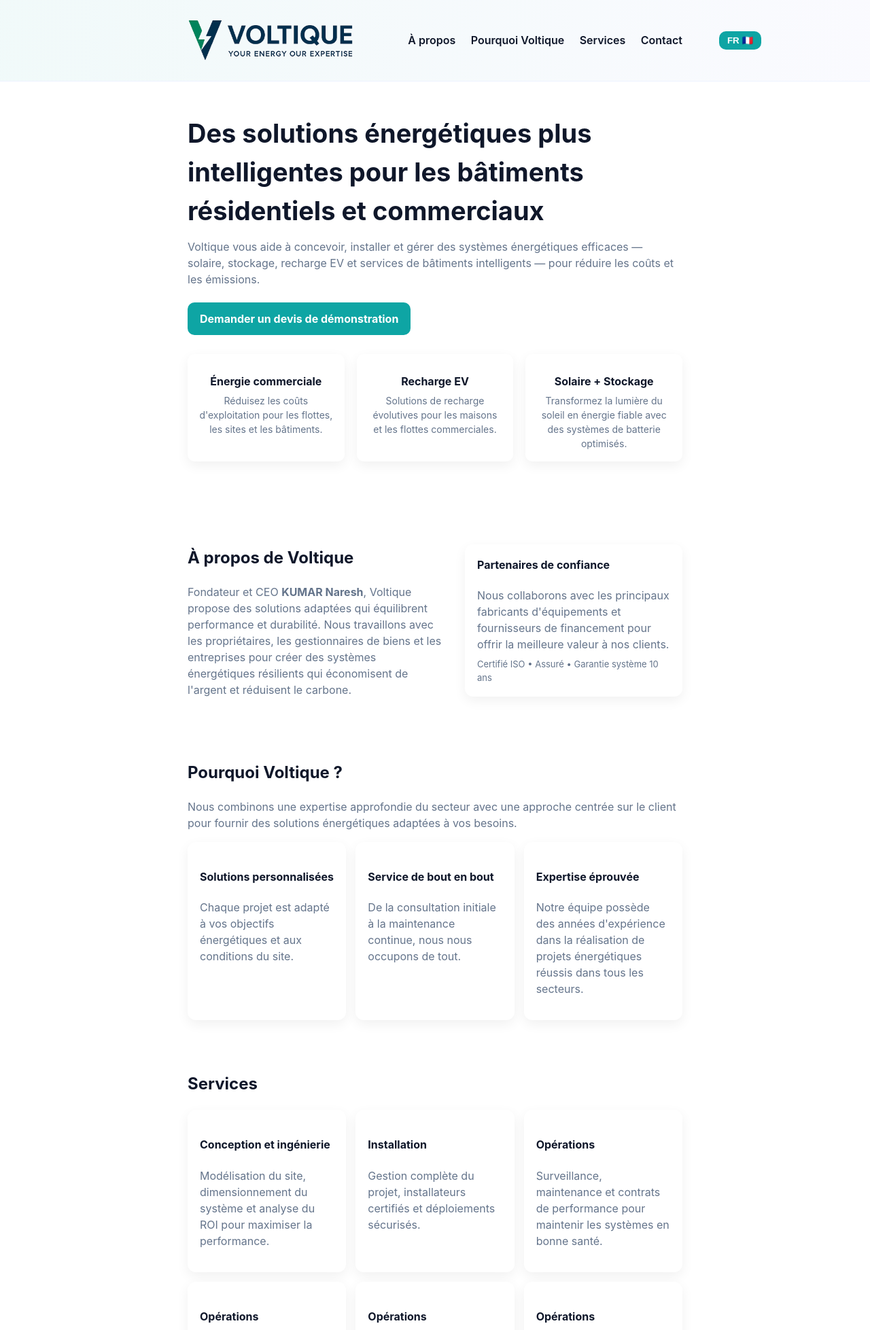
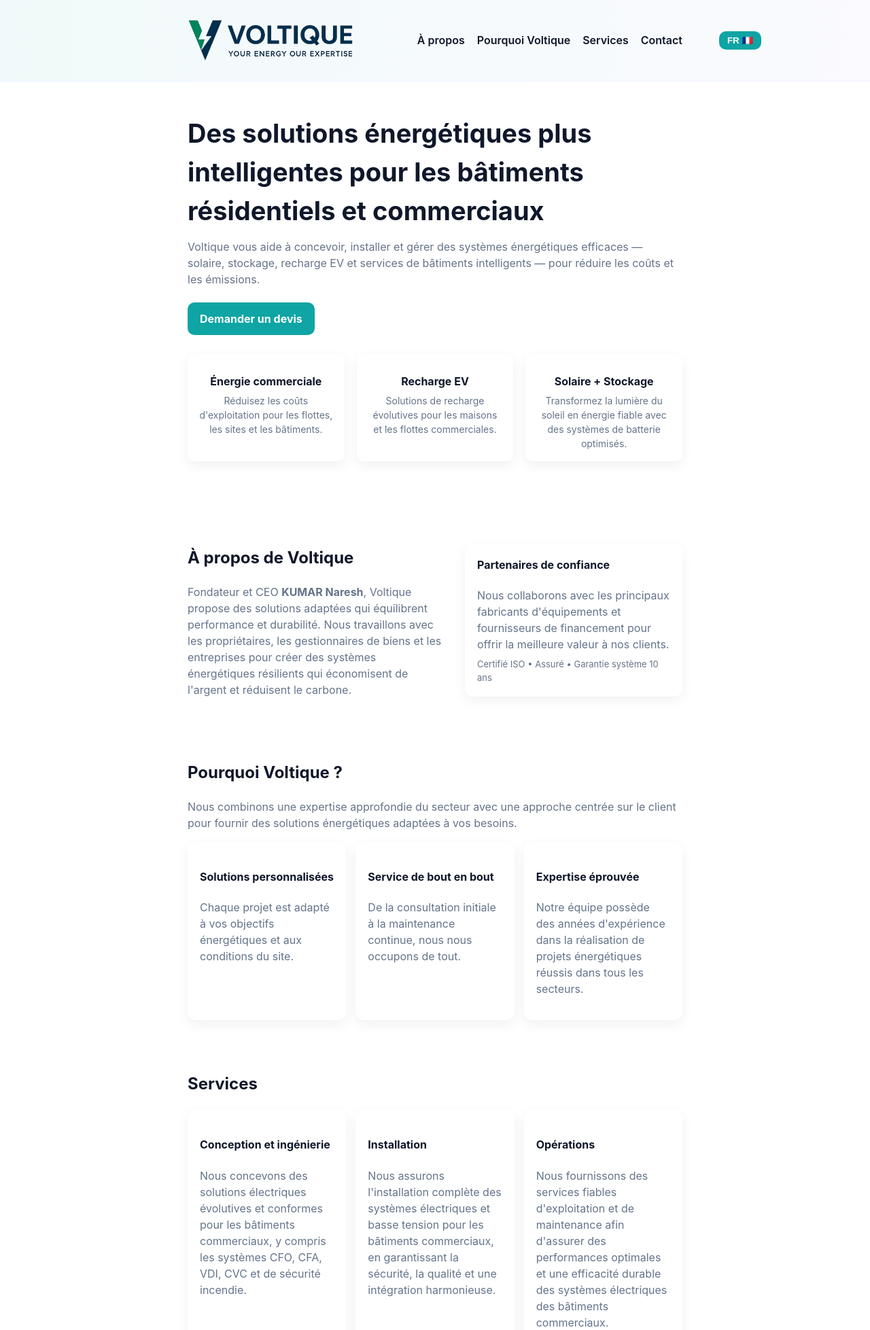
Before and after one commit to mohammad-noori-dev/voltique, a Django app: page / in a window 1280 px wide. Shown: the top 1957 px of the page at 68% size. Run offline with Django 5.2, Linux system fonts and the light colour scheme; some libraries are stand-ins or nearby versions.

Commit message:
change services and add dropdown to it

```diff
--- a/home/templates/home/voltique.html
+++ b/home/templates/home/voltique.html
@@ -65,6 +65,70 @@
         color: var(--dark);
         font-weight: 600;
       }
+      /* Services nav should look like other links */
+.nav-link {
+  margin-left: 18px;
+  text-decoration: none;
+  color: var(--dark);
+  font-weight: 600;
+}
+
+/* Dropdown container */
+.nav-item {
+  position: relative;
+}
+
+/* Dropdown menu – FIX transparency */
+.dropdown-menu {
+  position: absolute;
+  top: calc(100% + 12px);
+  left: 0;
+  min-width: 190px;
+
+  background: white;
+  border: 1px solid #eef2ff;
+  border-radius: 12px;
+  padding: 8px 0;
+
+  box-shadow: 0 12px 28px rgba(2, 6, 23, 0.12);
+
+  opacity: 0;
+  transform: translateY(-6px);
+  pointer-events: none;
+  transition: all 0.2s ease;
+  z-index: 50;
+}
+
+.dropdown.open .dropdown-menu {
+  opacity: 1;
+  transform: translateY(0);
+  pointer-events: auto;
+}
+
+/* Dropdown items */
+.dropdown-item {
+  padding: 10px 16px;
+  font-size: 14px;
+  color: var(--dark);
+  text-decoration: none;
+  display: block;
+}
+
+.dropdown-item:hover {
+  background: rgba(14, 165, 164, 0.08);
+}
+
+/* Chevron */
+.chevron {
+  font-size: 11px;
+  margin-left: 4px;
+  transition: transform 0.2s ease;
+}
+
+.dropdown.open .chevron {
+  transform: rotate(180deg);
+}
+
       button{
         cursor: pointer;
         border: none;
@@ -192,10 +256,26 @@
           src="{% static 'images/Voltique_Logo_3.png' %}"
           alt="Voltique Logo"
         />
-        <nav>
+        <nav style="display: flex;">
           <a href="#about" data-key="nav-about">About</a>
           <a href="#why-voltique" data-key="nav-why">Why Voltique</a>
-          <a href="#services" data-key="nav-services">Services</a>
+          <div class="nav-item dropdown">
+            <a href="#services" class="nav-link" data-key="nav-services">
+              Services
+              <span class="chevron">▾</span>
+            </a>
+
+            <div class="dropdown-menu">
+              <a href="#services" class="dropdown-item">CFO</a>
+              <a href="#services" class="dropdown-item">CFA</a>
+              <a href="#services" class="dropdown-item">VDI</a>
+              <a href="#services" class="dropdown-item">CVC</a>
+              <a href="#services" class="dropdown-item">HVAC</a>
+              <a href="#services" class="dropdown-item">SSI</a>
+              <a href="#services" class="dropdown-item">Lighting</a>
+              <a href="#services" class="dropdown-item">Renewable</a>
+            </div>
+          </div>
           <a href="#contact" data-key="nav-contact">Contact</a>
         </nav>
       </div>
@@ -209,7 +289,7 @@
       <section class="hero">
         <div class="hero-left">
           <h1 data-key="hero-title">
-            Smarter energy solutions for reaidencials & commercial buildings
+            Smarter energy solutions for residencials & commercial buildings
           </h1>
           <p class="lead" data-key="hero-lead">
             Voltique helps you design, install and manage efficient energy
@@ -224,7 +304,7 @@
               class="cta"
               href="#contact"
               data-key="why-cta"
-              >Request a demo quote</a
+              >Request a quote</a
             >
           </div>
           <div class="features" aria-hidden="true">
@@ -334,66 +414,19 @@
           <div class="card">
             <h4 data-key="service1-title">Design & Engineering</h4>
             <p style="color: var(--muted)" data-key="service1-desc">
-              Site modelling, system sizing and ROI analysis to maximize
-              performance.
+              We design scalable and compliant electrical solutions for commercial buildings, including CFO, CFA, VDI, HVAC, and fire safety systems.
             </p>
           </div>
           <div class="card">
             <h4 data-key="service2-title">Installation</h4>
             <p style="color: var(--muted)" data-key="service2-desc">
-              Full project management, certified installers and safety-first
-              deployments.
+              We deliver end-to-end installation of electrical and low-current systems for commercial buildings, ensuring safety, quality, and seamless integration.
             </p>
           </div>
           <div class="card">
             <h4 data-key="service3-title">Operations</h4>
             <p style="color: var(--muted)" data-key="service3-desc">
-              Monitoring, maintenance and performance contracts to keep systems
-              healthy.
-            </p>
-          </div>
-
-
-                    <div class="card">
-            <h4 data-key="service3-title">Operations</h4>
-            <p style="color: var(--muted)" data-key="service3-desc">
-              Monitoring, maintenance and performance contracts to keep systems
-              healthy.
-            </p>
-          </div>
-                    <div class="card">
-            <h4 data-key="service3-title">Operations</h4>
-            <p style="color: var(--muted)" data-key="service3-desc">
-              Monitoring, maintenance and performance contracts to keep systems
-              healthy.
-            </p>
-          </div>
-                    <div class="card">
-            <h4 data-key="service3-title">Operations</h4>
-            <p style="color: var(--muted)" data-key="service3-desc">
-              Monitoring, maintenance and performance contracts to keep systems
-              healthy.
-            </p>
-          </div>
-                    <div class="card">
-            <h4 data-key="service3-title">Operations</h4>
-            <p style="color: var(--muted)" data-key="service3-desc">
-              Monitoring, maintenance and performance contracts to keep systems
-              healthy.
-            </p>
-          </div>
-                    <div class="card">
-            <h4 data-key="service3-title">Operations</h4>
-            <p style="color: var(--muted)" data-key="service3-desc">
-              Monitoring, maintenance and performance contracts to keep systems
-              healthy.
-            </p>
-          </div>
-
-                    <div class="card">
-            <h4 data-key="" style="color: rgb(255, 89, 48);">Comming soon ...</h4>
-            <p style="color: var(--muted)" data-key="">
-              Test, Test, Test,
+              We provide reliable operation and maintenance services to ensure optimal performance and long-term efficiency of commercial building electrical systems.
             </p>
           </div>
         </div>
@@ -476,16 +509,17 @@
       </div>
     </footer>
 <script>
-      document.addEventListener("DOMContentLoaded", function() {
-        const demoBtn = document.querySelector('a[data-key="why-cta"]');
-        const messageField = document.querySelector('#contact-message');
+  const dropdown = document.querySelector(".dropdown");
+  const trigger = dropdown.querySelector(".nav-link");
 
-        if (demoBtn && messageField) {
-          demoBtn.addEventListener('click', function(e) {
+  trigger.addEventListener("click", function (e) {
     e.preventDefault();
-            document.querySelector('#contact').scrollIntoView({ behavior: 'smooth' });
-            messageField.value = "Hello,\nThis is a demo quote for you to send.";
+    dropdown.classList.toggle("open");
   });
+
+  document.addEventListener("click", function (e) {
+    if (!dropdown.contains(e.target)) {
+      dropdown.classList.remove("open");
     }
   });
 </script>
--- a/static/js/lang.js
+++ b/static/js/lang.js
@@ -29,7 +29,7 @@ const translations = {
     "why-title": "Pourquoi Voltique ?",
     "why-desc":
       "Nous combinons une expertise approfondie du secteur avec une approche centrée sur le client pour fournir des solutions énergétiques adaptées à vos besoins.",
-    "why-cta": "Demander un devis de démonstration",
+    "why-cta": "Demander un devis",
     "why-feature1-title": "Solutions personnalisées",
     "why-feature1-desc":
       "Chaque projet est adapté à vos objectifs énergétiques et aux conditions du site.",
@@ -42,13 +42,13 @@ const translations = {
     "services-title": "Services",
     "service1-title": "Conception et ingénierie",
     "service1-desc":
-      "Modélisation du site, dimensionnement du système et analyse du ROI pour maximiser la performance.",
+      "Nous concevons des solutions électriques évolutives et conformes pour les bâtiments commerciaux, y compris les systèmes CFO, CFA, VDI, CVC et de sécurité incendie.",
     "service2-title": "Installation",
     "service2-desc":
-      "Gestion complète du projet, installateurs certifiés et déploiements sécurisés.",
+      "Nous assurons l'installation complète des systèmes électriques et basse tension pour les bâtiments commerciaux, en garantissant la sécurité, la qualité et une intégration harmonieuse.",
     "service3-title": "Opérations",
     "service3-desc":
-      "Surveillance, maintenance et contrats de performance pour maintenir les systèmes en bonne santé.",
+      "Nous fournissons des services fiables d'exploitation et de maintenance afin d'assurer des performances optimales et une efficacité durable des systèmes électriques des bâtiments commerciaux.",
     "contact-title": "Contact",
     "quote-title": "Demander un devis",
     "contact-desc":
@@ -67,7 +67,7 @@ const translations = {
     "nav-why": "Why Voltique",
     "nav-services": "Services",
     "nav-contact": "Contact",
-    "hero-title": "Smarter energy solutions for reaidencials & commercial buildings",
+    "hero-title": "Smarter energy solutions for residencials & commercial buildings",
     "hero-lead":
       "Voltique helps you design, install and manage efficient energy systems — solar, storage, EV charging and smart building services — to reduce costs and emissions.",
     // "hero-cta": "Get a free consultation",
@@ -90,7 +90,7 @@ const translations = {
     "why-title": "Why Voltique?",
     "why-desc":
       "We combine deep industry expertise with a customer-first approach to deliver energy solutions that truly meet your needs.",
-    "why-cta": "Request a demo quote",
+    "why-cta": "Request a quote",
     "why-feature1-title": "Customized Solutions",
     "why-feature1-desc":
       "Every project is tailored to your unique energy goals and site conditions.",
@@ -103,13 +103,13 @@ const translations = {
     "services-title": "Services",
     "service1-title": "Design & Engineering",
     "service1-desc":
-      "Site modelling, system sizing and ROI analysis to maximize performance.",
+      "We design scalable and compliant electrical solutions for commercial buildings, including CFO, CFA, VDI, HVAC, and fire safety systems.",
     "service2-title": "Installation",
     "service2-desc":
-      "Full project management, certified installers and safety-first deployments.",
+      "We deliver end-to-end installation of electrical and low-current systems for commercial buildings, ensuring safety, quality, and seamless integration.",
     "service3-title": "Operations",
     "service3-desc":
-      "Monitoring, maintenance and performance contracts to keep systems healthy.",
+      "We provide reliable operation and maintenance services to ensure optimal performance and long-term efficiency of commercial building electrical systems.",
     "contact-title": "Contact",
     "quote-title": "Request a quote",
     "contact-desc":
```
Lines whose indentation alone changed are shown as unchanged.
